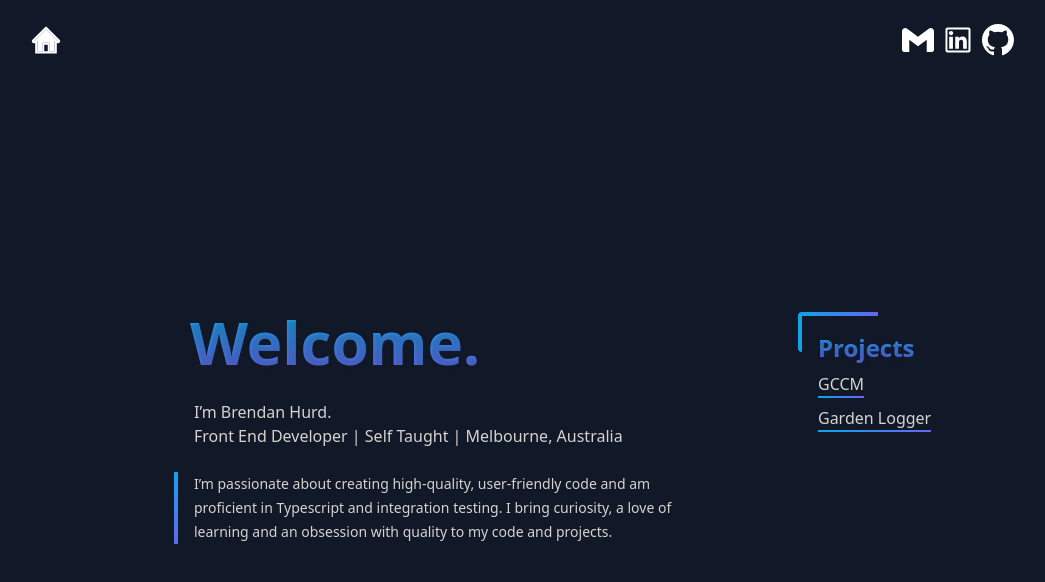
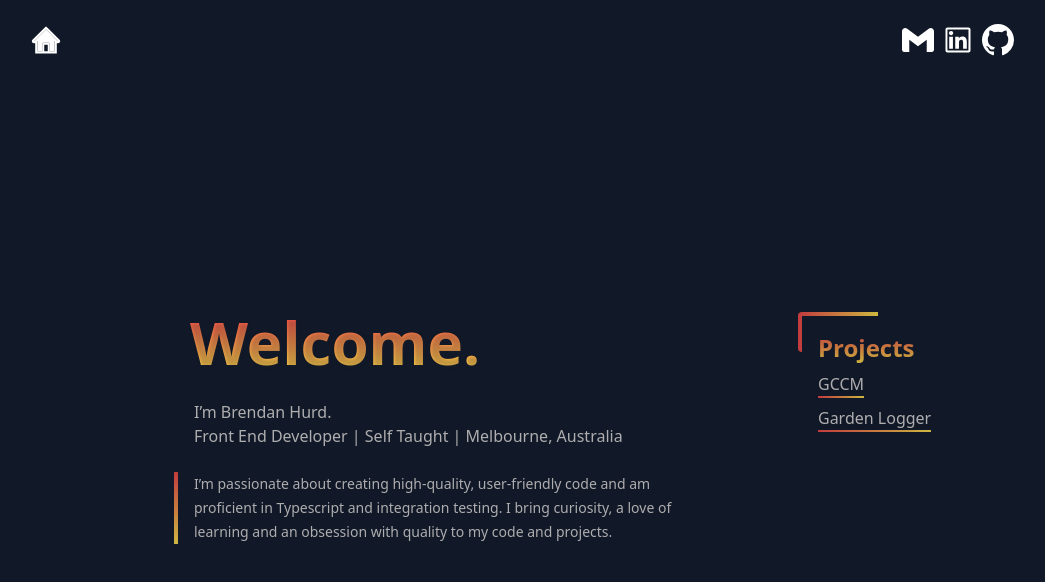
Before and after one commit to Uken81/portfolio, a React (Vite) app: page / in a window 1280 px wide. Shown: the top 582 px of the page, without its empty margins (114-1159 px from the left). Built offline with nearby package versions, Linux system fonts and the light colour scheme.

Commit message:
Change gradient colors to final decision. Change opacity of gradient divs to match the text shadow of the main heading.

```diff
--- a/src/components/MainMessage/MainMessage.tsx
+++ b/src/components/MainMessage/MainMessage.tsx
@@ -1,29 +1,20 @@
 import { Project, projects } from '../common/projectsList';
 import { MessageText } from './MessageText';
 
-const gradientRight = 'bg-gradient-to-r from-sky-500 to-indigo-500 hover:bg-gradient-to-l';
+const gradientRight = 'bg-gradient-to-r from-red-500 to-yellow-300 hover:bg-gradient-to-l';
 
-const gradientBottom = 'bg-gradient-to-b from-sky-500 to-indigo-500 hover:bg-gradient-to-t';
-// const gradientBottom2 = 'bg-gradient-to-b from-sky-500 to-indigo-300 hover:bg-gradient-to-l';
+const gradientBottom =
+  'bg-gradient-to-b from-red-500 to-yellow-300 hover:bg-gradient-to-t duration-300';
 
 const Title: React.FC<{ title: string; subtitle?: string }> = ({ title, subtitle }) => (
   <div className="mb-6 flex cursor-default flex-col">
     <h1
-      className={`ml-4 ${gradientBottom}
-        xl:text-7l bg-clip-text pb-1 text-4xl font-extrabold text-transparent text-shadow-sm sm:text-5xl  lg:text-6xl`}>
+      className={`xl:text-7l ml-4 bg-clip-text pb-1 text-4xl ${gradientBottom} font-extrabold  text-transparent text-shadow-sm sm:text-5xl  lg:text-6xl`}>
       {title}
     </h1>
-    {/* <h1
-      className={`ml-4 ${gradientBottom2}
-        xl:text-7l bg-clip-text pb-1 text-4xl font-extrabold  text-transparent text-shadow-sm sm:text-5xl  lg:text-6xl`}>
-      {title}
-    </h1> */}
-    {/* <h1
-      className={`xl:text-7l ml-4 bg-gradient-to-t from-red-500
-      to-yellow-300 bg-clip-text pb-1 text-4xl font-extrabold  text-transparent text-shadow-md sm:text-5xl  lg:text-6xl`}>
-      {title}
-    </h1> */}
-    {subtitle && <h2 className="mt-6 ml-5" dangerouslySetInnerHTML={{ __html: subtitle }}></h2>}
+    {subtitle && (
+      <h2 className="mt-6 ml-5 opacity-80" dangerouslySetInnerHTML={{ __html: subtitle }}></h2>
+    )}
   </div>
 );
 
@@ -41,8 +32,8 @@ const Message: React.FC<{
   return (
     <div className="mb-24 flex flex-col">
       <Title title={project.title} subtitle={project.subtitle} />
-      <div className={`max-w-lg ${gradientBottom}`}>
-        <div className="ml-1 cursor-default bg-gray-900 pl-4 text-sm leading-6">
+      <div className={`max-w-lg ${gradientBottom} opacity-80`}>
+        <div className="ml-1 cursor-default bg-gray-900 pl-4 text-sm leading-6 ">
           <MessageText project={project} />
         </div>
         {project.links && (
--- a/src/components/Projects.tsx
+++ b/src/components/Projects.tsx
@@ -1,8 +1,9 @@
 import { ProjectName, projects } from './common/projectsList';
 
-const gradientRight = 'bg-gradient-to-r from-sky-500 to-indigo-500 hover:bg-gradient-to-l';
+const gradientRight = 'bg-gradient-to-r from-red-500 to-yellow-300 hover:bg-gradient-to-l';
 
-const gradientBottom = 'bg-gradient-to-b from-sky-500 to-indigo-500 hover:bg-gradient-to-t';
+const gradientBottom = 'bg-gradient-to-b from-red-500 to-yellow-300 hover:bg-gradient-to-t';
+// const gradientBottom = 'bg-gradient-to-b from-sky-500 to-indigo-500 hover:bg-gradient-to-t';
 
 const Project: React.FC<{
   handleClick: () => void;
@@ -11,7 +12,7 @@ const Project: React.FC<{
   <div className={`max-w-fit ${gradientRight}`}>
     <p
       onClick={handleClick}
-      className="mb-0.5 cursor-pointer whitespace-nowrap bg-gray-900 pt-2 duration-300 hover:tracking-wider hover:text-white">
+      className="mb-0.5 cursor-pointer whitespace-nowrap bg-gray-900 pt-2 duration-300 text-shadow-sm hover:tracking-wider hover:text-white">
       {title}
     </p>
   </div>
@@ -24,10 +25,10 @@ export const Projects: React.FC<{
 
   return (
     <div className="pb-24 lg:ml-auto">
-      <div className={`flex h-10 w-20 rounded-l ${gradientRight} pl-1 pt-1`}>
+      <div className={`flex h-10 w-20 rounded-l ${gradientRight} pl-1 pt-1 opacity-80`}>
         <div className="flex flex-col  bg-gray-900 pl-4 pt-4">
           <h1
-            className={`cursor-default ${gradientBottom} bg-clip-text text-xl font-extrabold text-transparent text-shadow-md  sm:text-2xl`}>
+            className={`cursor-default ${gradientBottom} bg-clip-text text-xl font-extrabold text-transparent sm:text-2xl`}>
             Projects
           </h1>
           {projectList.map((project) => (
```
